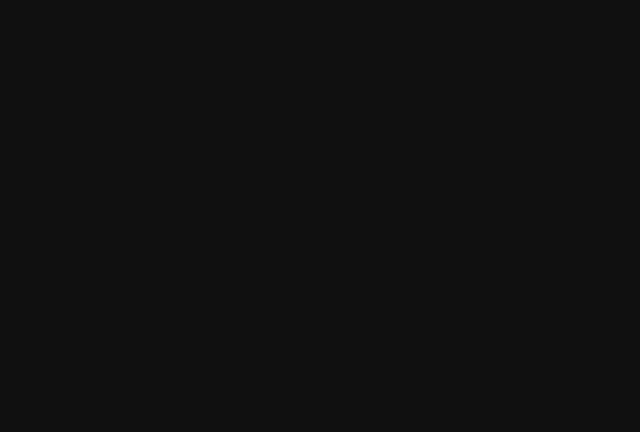
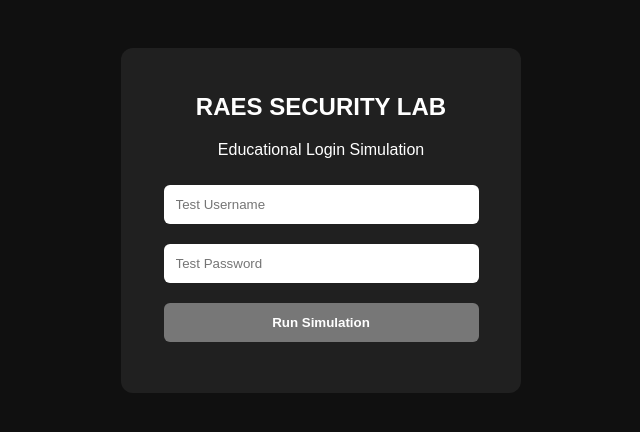
Before and after one commit to raesmafia66-cmd/Phishing-Lab, a plain HTML site: page login-lab.html in a window 1280 px wide. Shown: the whole page, without its empty margins (319-959 px from the left). Drawn offline with Linux system fonts and the light colour scheme.

Commit message:
Update login-lab.html

```diff
--- a/login-lab.html
+++ b/login-lab.html
@@ -3,12 +3,13 @@
 <head>
 <meta charset="UTF-8">
 <meta name="viewport" content="width=device-width, initial-scale=1.0">
-<title>Raes Security Lab</title>
+<title>RAES SECURITY LAB</title>
+
 <style>
 body {
     background: #101010;
     color: white;
-    font-family: Arial;
+    font-family: Arial, sans-serif;
     text-align: center;
     padding: 40px 15px;
 }
@@ -25,6 +26,7 @@ input, button {
     margin: 10px;
     border-radius: 6px;
     border: none;
+    box-sizing: border-box;
 }
 button {
     background: #777;
@@ -36,5 +38,29 @@ button {
 }
 </style>
 </head>
+
 <body>
-<div class="
+<div class="box">
+<h2>RAES SECURITY LAB</h2>
+<p>Educational Login Simulation</p>
+
+<form id="labForm">
+<input type="text" placeholder="Test Username" required>
+<input type="password" placeholder="Test Password" required>
+<button type="submit">Run Simulation</button>
+</form>
+
+<p id="result"></p>
+</div>
+
+<script>
+document.getElementById("labForm").addEventListener("submit", function(event) {
+    event.preventDefault();
+    document.getElementById("result").textContent =
+    "Simulation successful! No credentials collected or stored.";
+    this.reset();
+});
+</script>
+
+</body>
+</html>
```
